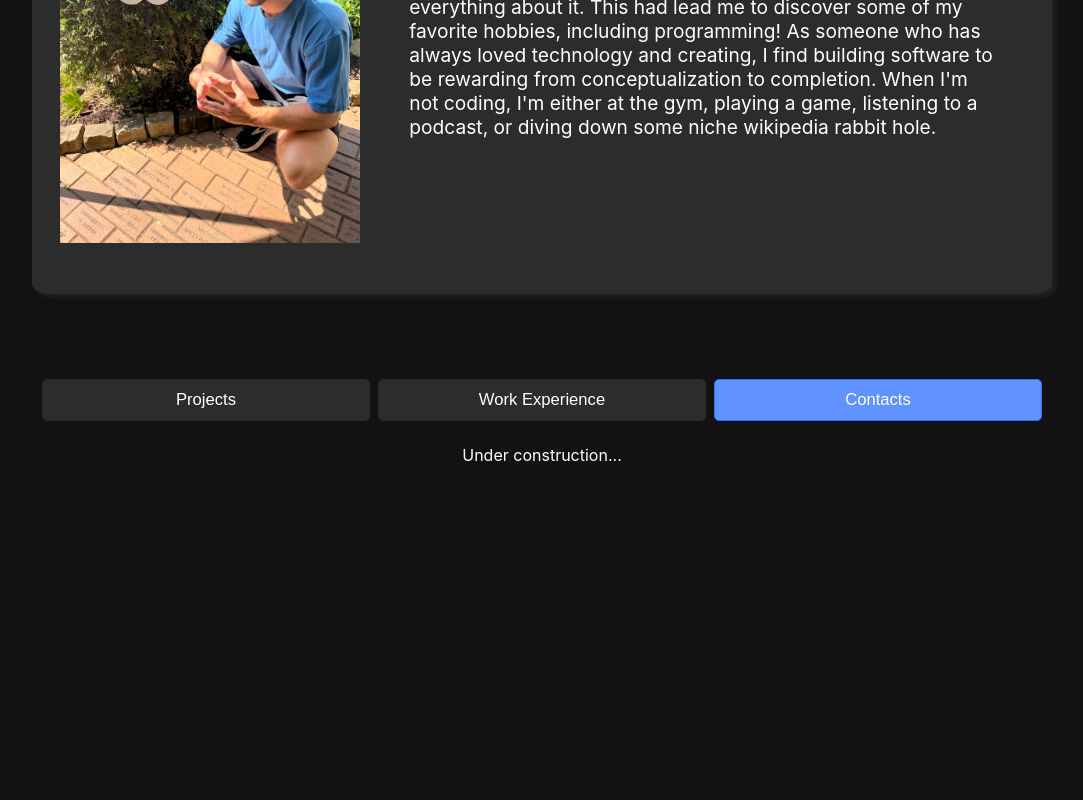
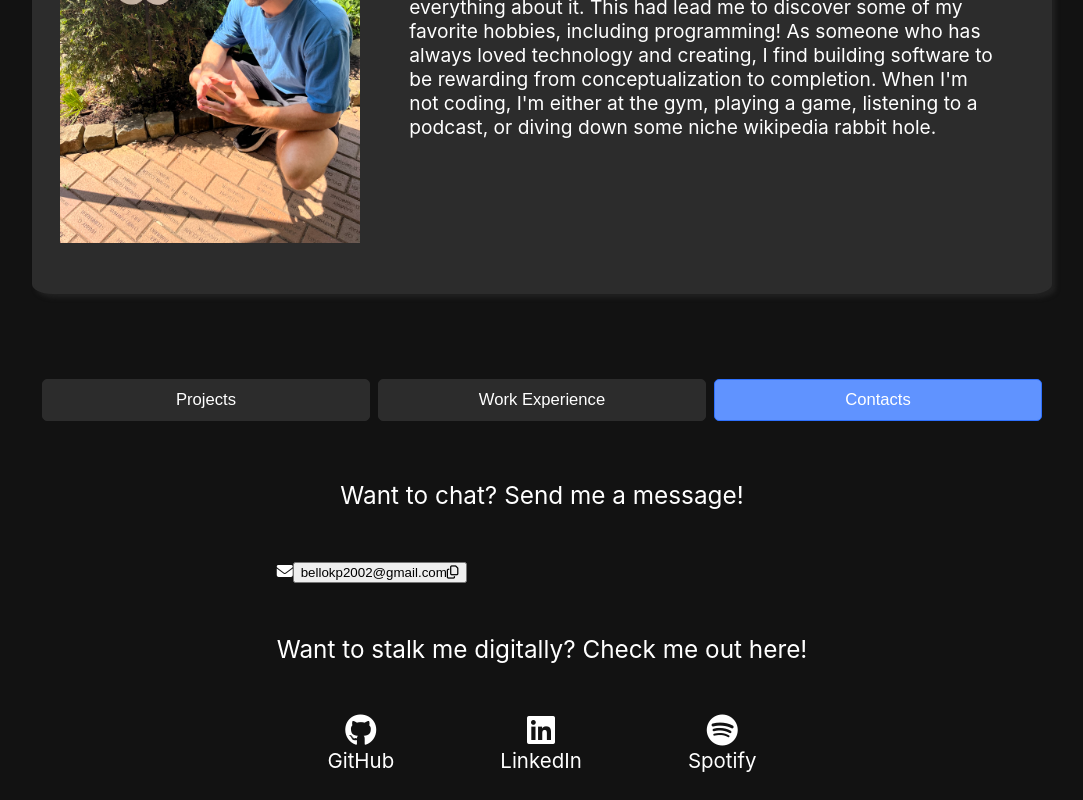
Before and after one commit to HeyKile/HeyKile.github.io, a React (Create React App) app in the folder portfolio-website/: page / in a window 1280 px wide. Both pictures are taken after a click on the button "Contacts". Shown: the whole page, without its empty margins (98-1181 px from the left). Built offline with nearby package versions, Linux system fonts and the light colour scheme; the HTML template or start-up script is replaced by a standard one.

Commit message:
contacts page displays content for email and socials email is copied to clipboard on click, just needs styles

```diff
--- /dev/null
+++ b/portfolio-website/src/components/Contacts.css
@@ -0,0 +1,35 @@
+.contacts-container {
+  width: 100%;
+}
+
+.contact-header-text {
+  font-size: clamp(1.4rem, 1.9vw, 1.9rem);
+  padding: 5% 0;
+  text-align: center;
+}
+
+.social-links-container {
+  display: flex;
+  justify-content: center;
+}
+
+.social-content-container {
+  display: flex;
+  flex-direction: column;
+  align-items: center;
+  padding: 0 10%;
+  font-size: clamp(1.8rem, 2.2vw, 2.2rem);
+  color: white;
+  text-decoration: none;
+  text-align: center;
+}
+
+.social-content-container i {
+  font-size: clamp(2rem, 2.5vw, 2.5rem);
+}
+
+.social-name {
+  margin: 0;
+  margin-top: 2%;
+  font-size: clamp(1rem, 1.6vw, 1.6rem);
+}
--- /dev/null
+++ b/portfolio-website/src/components/Contacts.js
@@ -0,0 +1,60 @@
+import React, { useState } from "react";
+import './Contacts.css';
+
+export default function Contacts({ contacts }) {
+
+  const [isCopied, setIsCopied] = useState(false);
+
+  const copyToClipboard = async (emailAdr) => {
+    try {
+      await navigator.clipboard.writeText(emailAdr);
+      setIsCopied(true);
+    }
+    catch (error) {
+      console.error('failed to copy to clipboard', error);
+    }
+  };
+
+  return (
+    <div className='contacts-container'>
+      {contacts && contacts.contactText &&
+        <p className='contact-header-text'>{contacts.contactText}</p>
+      }
+      {contacts && contacts.email && contacts.emailIcon &&
+        <div className='email-container'>
+          <div className='email-container-content'>
+            <i className={contacts.emailIcon} />
+            <button
+              className='email-text'
+              onClick={() => copyToClipboard(contacts.email)}
+            >
+              {contacts.email}
+              {contacts.copyIconUncopied && contacts.copyIconCopied &&
+                <i className={isCopied ? contacts.copyIconCopied : contacts.copyIconUncopied} />
+              }
+            </button>
+          </div>
+        </div>
+      }
+      {contacts && contacts.socialsText &&
+        <p className='contact-header-text'>{contacts.socialsText}</p>
+      }
+      <div className='social-links-container'>
+        {contacts && contacts.socialLinks && contacts.socialLinks.length > 0 && contacts.socialLinks.map((contact, index) => {
+          return (
+            <a
+              className="social-content-container"
+              key={index}
+              href={contact.url}
+              target='_blank'
+              rel='noopener noreferrer'
+            >
+              <i className={`${contact.iconName}`}/>
+              <p className="social-name">{contact.name}</p>
+            </a>
+          );
+        })}
+      </div>
+    </div>
+  );
+}
--- a/portfolio-website/src/components/WebsiteBody.css
+++ b/portfolio-website/src/components/WebsiteBody.css
@@ -23,7 +23,7 @@
   overflow: hidden;
   padding: 1% 5%;
   min-width: 0;
-  font-size: clamp(.8rem, 1.3vw, 1.3rem);;
+  font-size: clamp(.8rem, 1.3vw, 1.3rem);
   background: #007bff;
   color: white;
   border: 1px solid #007bff;
--- a/portfolio-website/src/components/WebsiteBody.js
+++ b/portfolio-website/src/components/WebsiteBody.js
@@ -2,15 +2,14 @@ import React from 'react';
 import { useState } from 'react';
 import './WebsiteBody.css';
 import PersonalProjects from './PersonalProjects';
-import AboutMe from './AboutMe';
+import Contacts from './Contacts';
 
 function WebsiteBody({ config, showContent, setCurProject }) {
 
   const tabs = [
-    // { label: 'About Me', content: <AboutMe aboutMe={config.aboutMe}/> },
     { label: 'Projects', content: <PersonalProjects projects={config.projects} setCurProject={setCurProject}/> },
     { label: 'Work Experience', content: <p>Under construction...</p> },
-    { label: 'Contacts', content: <p>Under construction...</p> },
+    { label: 'Contacts', content: <Contacts contacts={config.contacts} /> },
   ];
 
   const [tab, setTab] = useState(0);
--- a/portfolio-website/src/config/personal-projects.json
+++ b/portfolio-website/src/config/personal-projects.json
@@ -216,5 +216,31 @@
     "descriptionFilename": "about-me.txt",
     "pictureFilename": "kyle-images/kyle_bush.JPEG",
     "primaryColor": "#6093ff"
+  },
+  "workExperience": [],
+  "contacts": {
+    "socialsText": "Want to stalk me digitally? Check me out here!",
+    "socialLinks": [
+      {
+        "name": "GitHub",
+        "url": "https://github.com/HeyKile",
+        "iconName": "fa-brands  fa-github"
+      },
+      {
+        "name": "LinkedIn",
+        "url": "https://www.linkedin.com/in/kyle-bello/",
+        "iconName": "fa-brands fa-linkedin"
+      },
+      {
+        "name": "Spotify",
+        "url": "https://open.spotify.com/user/badnewsbears456",
+        "iconName": "fa-brands fa-spotify"
+      }
+    ],
+    "contactText": "Want to chat? Send me a message!",
+    "email": "bellokp2002@gmail.com",
+    "emailIcon": "fa-solid fa-envelope",
+    "copyIconUncopied": "fa-regular fa-copy",
+    "copyIconCopied": "fa-solid fa-copy"
   }
 }
```
